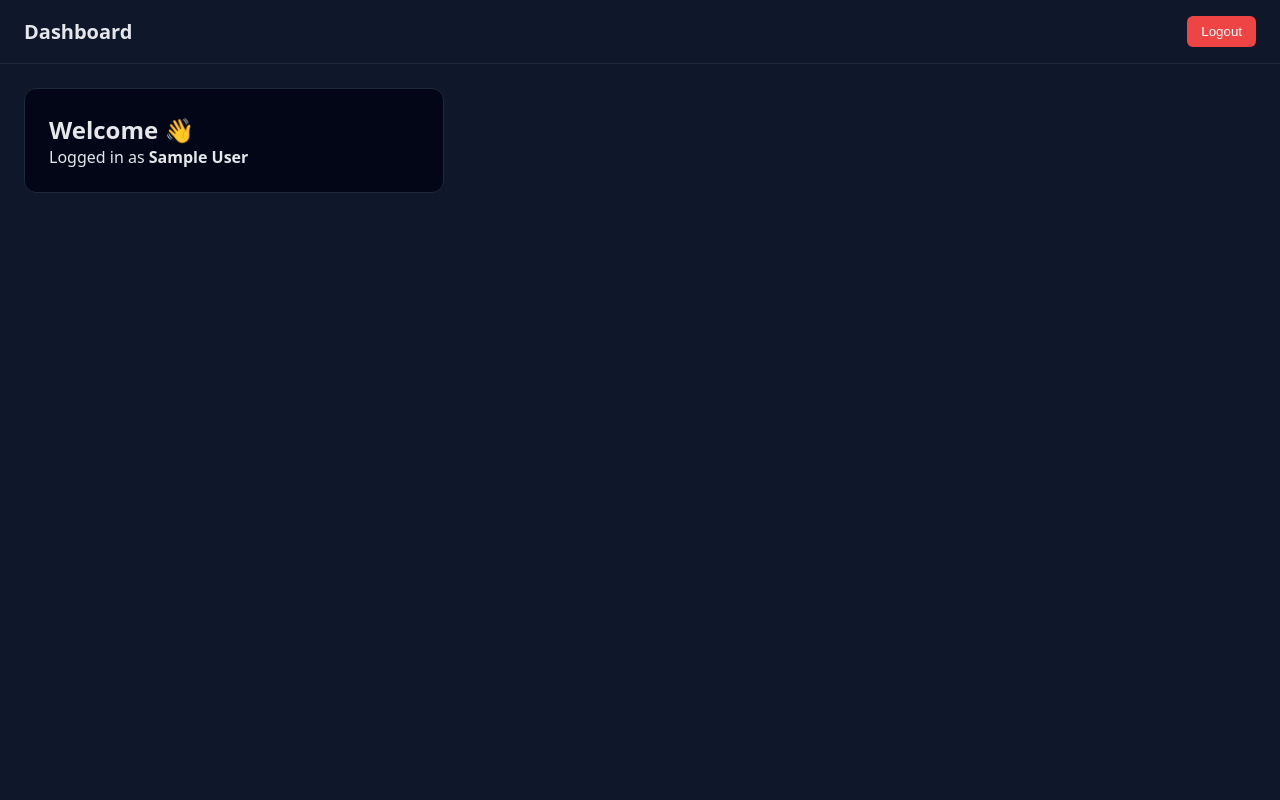
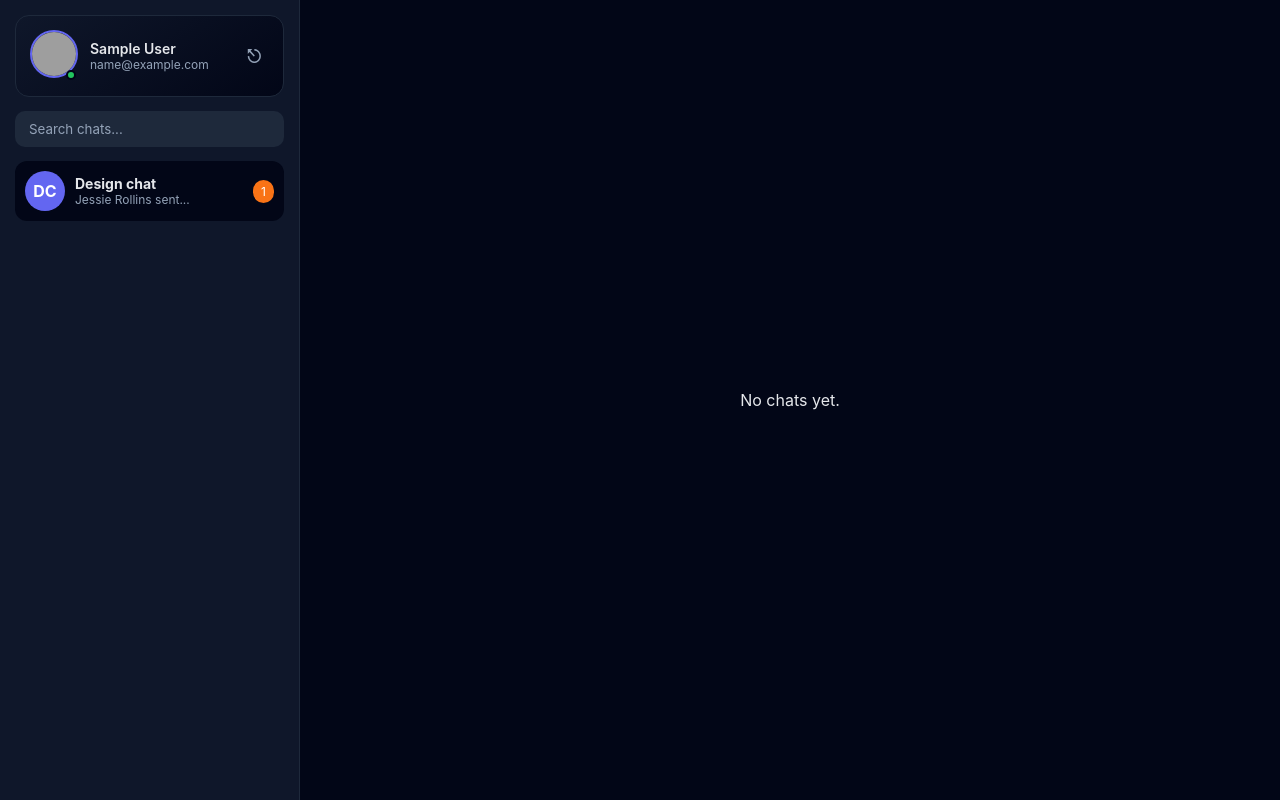
Before and after one commit to sam-94/chatAppVue, a Vue app: page /dashboard in a window 1280 px wide. Built offline with nearby package versions, Linux system fonts and the light colour scheme; no server answers; sample sign-in values are in the browser's storage; grey boxes are pictures that could not be loaded.

Commit message:
added new dashboard and sweet alert

```diff
--- a/package.json
+++ b/package.json
@@ -11,6 +11,7 @@
   "dependencies": {
     "axios": "^1.13.2",
     "pinia": "^3.0.4",
+    "sweetalert2": "^11.26.17",
     "vue": "^3.5.24",
     "vue-router": "^4.6.4",
     "vue3-toastify": "^0.2.8"
--- /dev/null
+++ b/src/assets/chat.css
@@ -0,0 +1,284 @@
+:root {
+  --bg: #020617;
+  --panel: #0f172a;
+  --border: #1e293b;
+  --input: #1e293b;
+  --bubble: #1e293b;
+  --primary: #6366f1;
+  --text: #e5e7eb;
+  --muted: #94a3b8;
+}
+
+* {
+  margin: 0;
+  padding: 0;
+  box-sizing: border-box;
+  font-family: Inter, system-ui, sans-serif;
+}
+
+body {
+  background: var(--bg);
+  color: var(--text);
+  height: 100vh;
+}
+
+/* App Layout */
+.chat-app {
+  display: flex;
+  height: 100vh;
+}
+
+/* =========================
+   Sidebar
+========================= */
+.sidebar {
+  width: 300px;
+  background: var(--panel);
+  border-right: 1px solid var(--border);
+  padding: 15px;
+  display: flex;
+  flex-direction: column;
+  gap: 14px;
+}
+
+/* =========================
+   User Card (Top)
+========================= */
+.user-card {
+  padding: 14px;
+  border-radius: 14px;
+  background: linear-gradient(145deg, #0f172a, #020617);
+  border: 1px solid var(--border);
+  display: flex;
+  align-items: center;
+  gap: 12px;
+}
+
+.user-avatar {
+  position: relative;
+}
+
+.user-avatar img {
+  width: 48px;
+  height: 48px;
+  border-radius: 50%;
+  border: 2px solid var(--primary);
+}
+
+/* Online indicator */
+.online-dot {
+  position: absolute;
+  bottom: 2px;
+  right: 2px;
+  width: 10px;
+  height: 10px;
+  background: #22c55e;
+  border: 2px solid #020617;
+  border-radius: 50%;
+}
+
+/* User info */
+.user-details {
+  flex: 1;
+  overflow: hidden;
+}
+
+.user-details h4 {
+  font-size: 14px;
+  font-weight: 600;
+  white-space: nowrap;
+  overflow: hidden;
+  text-overflow: ellipsis;
+}
+
+.user-details p {
+  font-size: 12px;
+  color: var(--muted);
+  white-space: nowrap;
+  overflow: hidden;
+  text-overflow: ellipsis;
+}
+
+/* Logout button */
+.logout-btn {
+  background: transparent;
+  border: none;
+  color: var(--muted);
+  font-size: 18px;
+  cursor: pointer;
+  padding: 6px;
+  border-radius: 8px;
+}
+
+.logout-btn:hover {
+  background: var(--border);
+  color: #ef4444;
+}
+
+/* =========================
+   Search
+========================= */
+.search {
+  width: 100%;
+  padding: 10px 14px;
+  border-radius: 10px;
+  border: none;
+  background: var(--input);
+  color: var(--text);
+}
+
+.search::placeholder {
+  color: var(--muted);
+}
+
+/* =========================
+   Chat List
+========================= */
+.chat-item {
+  display: flex;
+  align-items: center;
+  padding: 10px;
+  border-radius: 12px;
+  cursor: pointer;
+  gap: 10px;
+}
+
+.chat-item:hover {
+  background: #020617;
+}
+
+.chat-item.active {
+  background: #020617;
+}
+
+.avatar {
+  width: 40px;
+  height: 40px;
+  border-radius: 50%;
+  background: var(--primary);
+  display: grid;
+  place-items: center;
+  font-weight: bold;
+  color: white;
+}
+
+.avatar-img {
+  width: 40px;
+  height: 40px;
+  border-radius: 50%;
+}
+
+.chat-info {
+  flex: 1;
+}
+
+.chat-info h4 {
+  font-size: 14px;
+}
+
+.chat-info p {
+  font-size: 12px;
+  color: var(--muted);
+}
+
+.badge {
+  background: #f97316;
+  color: white;
+  font-size: 12px;
+  padding: 4px 8px;
+  border-radius: 999px;
+}
+
+/* =========================
+   Chat Area
+========================= */
+.chat {
+  flex: 1;
+  display: flex;
+  flex-direction: column;
+  align-items: center;
+  justify-content: center;
+}
+
+.chat-header {
+  padding: 15px;
+  border-bottom: 1px solid var(--border);
+}
+
+.chat-header span {
+  font-size: 12px;
+  color: var(--muted);
+}
+
+.messages {
+  flex: 1;
+  padding: 20px;
+  overflow-y: auto;
+}
+
+.message {
+  display: flex;
+  margin-bottom: 15px;
+}
+
+.message.left img {
+  width: 36px;
+  height: 36px;
+  border-radius: 50%;
+  margin-right: 10px;
+}
+
+.message.right {
+  justify-content: flex-end;
+}
+
+.bubble {
+  background: var(--bubble);
+  padding: 12px 14px;
+  border-radius: 14px;
+  max-width: 60%;
+  font-size: 14px;
+}
+
+.bubble.primary {
+  background: var(--primary);
+  color: white;
+}
+
+/* =========================
+   Chat Input
+========================= */
+.chat-input {
+  display: flex;
+  padding: 15px;
+  border-top: 1px solid var(--border);
+}
+
+.chat-input input {
+  flex: 1;
+  padding: 12px 16px;
+  border-radius: 999px;
+  border: none;
+  background: var(--input);
+  color: var(--text);
+}
+
+.chat-input button {
+  margin-left: 10px;
+  border: none;
+  background: var(--primary);
+  color: white;
+  width: 42px;
+  height: 42px;
+  border-radius: 50%;
+  cursor: pointer;
+}
+
+/* =========================
+   Responsive
+========================= */
+@media (max-width: 768px) {
+  .sidebar {
+    display: none;
+  }
+}
--- /dev/null
+++ b/src/components/Sidebar.vue
@@ -0,0 +1,56 @@
+<script setup>
+import { useAuthStore } from '@/store/auth.store'
+import { useRouter } from 'vue-router'
+import { authService } from '@/services/auth.service'
+import { successToast } from '@/utils/toast'
+import { confirmLogout } from '@/utils/alert'
+
+const auth = useAuthStore()
+const router = useRouter()
+
+const handleLogout = async() => {
+    const result = await confirmLogout()
+    if (!result.isConfirmed) return
+    await authService.logout(auth.user.id)
+    auth.logout()
+    router.push('/login').then(() => {
+    successToast('Logged out successfully')
+  })
+}
+</script>
+
+<template>
+  <aside class="sidebar">
+
+    <!-- Logged-in User -->
+    <div class="user-card" v-if="auth.user">
+      <div class="user-avatar">
+        <img src="https://i.pravatar.cc/60" />
+        <span class="online-dot"></span>
+      </div>
+
+      <div class="user-details">
+        <h4>{{ auth.user.name }}</h4>
+        <p>{{ auth.user.email }}</p>
+      </div>
+
+      <button class="logout-btn" @click="handleLogout" title="Logout">
+        ⎋
+      </button>
+    </div>
+
+    <!-- Search -->
+    <input class="search" placeholder="Search chats..." />
+
+    <!-- Chat list -->
+    <div class="chat-item active">
+      <div class="avatar">DC</div>
+      <div class="chat-info">
+        <h4>Design chat</h4>
+        <p>Jessie Rollins sent...</p>
+      </div>
+      <span class="badge">1</span>
+    </div>
+
+  </aside>
+</template>
--- a/src/main.js
+++ b/src/main.js
@@ -3,6 +3,7 @@ import { createPinia } from 'pinia'
 import router from './router'
 import App from './App.vue'
 import 'vue3-toastify/dist/index.css'
+import '@/assets/chat.css'
 import { useAuthStore } from '@/store/auth.store'
 
 const app = createApp(App)
--- /dev/null
+++ b/src/utils/alert.js
@@ -0,0 +1,24 @@
+import Swal from 'sweetalert2'
+
+export const confirmLogout = () => {
+  return Swal.fire({
+    title: 'Logout?',
+    text: 'Are you sure you want to logout?',
+    icon: 'warning',
+    showCancelButton: true,
+    confirmButtonText: 'Yes, logout',
+    cancelButtonText: 'Cancel',
+
+    background: '#0f172a',     // dark bg
+    color: '#e5e7eb',          // text color
+
+    confirmButtonColor: '#ef4444',
+    cancelButtonColor: '#334155',
+
+    customClass: {
+      popup: 'swal-dark',
+      title: 'swal-title',
+      htmlContainer: 'swal-text',
+    }
+  })
+}
--- a/src/views/DashboardView.vue
+++ b/src/views/DashboardView.vue
@@ -1,41 +1,13 @@
+<script setup>
+import Sidebar from '@/components/Sidebar.vue'
+</script>
+
 <template>
-  <div class="dashboard">
-    <!-- Header -->
-    <div class="dashboard-header">
-      <h1>Dashboard</h1>
-      <button class="logout-btn" @click="handleLogout">
-        Logout
-      </button>
-    </div>
-
-    <!-- Content -->
-    <div class="dashboard-content">
-      <div class="welcome-card">
-        <h2>Welcome 👋</h2>
-        <p>
-          Logged in as
-          <strong>{{ auth.user?.name }}</strong>
-        </p>
-      </div>
-    </div>
+  <div class="chat-app">
+    <Sidebar />
+    <main class="chat">
+      No chats yet.
+      <!-- chat content -->
+    </main>
   </div>
 </template>
-
-<script setup>
-import { useAuthStore } from '@/store/auth.store'
-import '@/assets/dashboard.css'
-import { authService } from '@/services/auth.service'
-import { useRouter } from 'vue-router'
-import { successToast } from '@/utils/toast'
-
-const auth = useAuthStore()
-const router = useRouter()
-
-const handleLogout = () => {
-  authService.logout(auth.user.id)
-  auth.logout()
-  router.push('/login').then(() => {
-    successToast('Logged out successfully')
-  })
-}
-</script>
```
Also changed, not shown: 1 other file (tests, documents, lock files or other folders).
